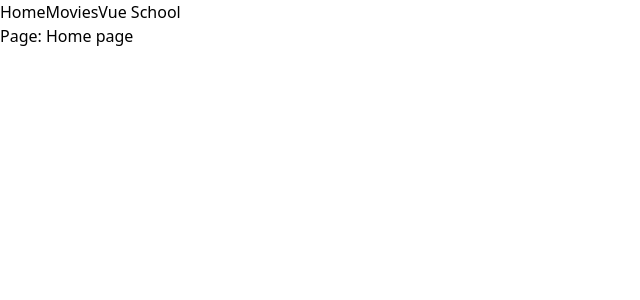
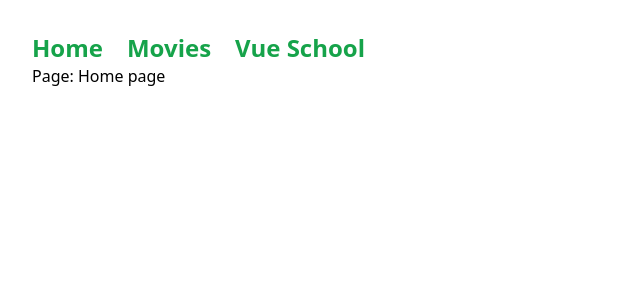
Before and after one commit to MichelleH17/nuxt3-fundamentals, a Nuxt app: page / in a window 1280 px wide. Shown: the top 300 px of the page, without its empty margins (0-640 px from the left). Built offline with nearby package versions, Linux system fonts and the light colour scheme.

Commit message:
Style links

```diff
--- a/app.vue
+++ b/app.vue
@@ -1,9 +1,11 @@
 <template>
-  <div>
+  <div class="m-8">
     <NuxtRouteAnnouncer />
-    <NuxtLink to="/">Home</NuxtLink>
-    <NuxtLink to="/movies">Movies</NuxtLink>
-    <NuxtLink to="https://vueschool.io/">Vue School</NuxtLink>
+    <div class="flex space-x-6">
+      <NuxtLink class="text-2xl font-semibold text-green-600 hover:text-green-800" to="/">Home</NuxtLink>
+      <NuxtLink class="text-2xl font-semibold text-green-600 hover:text-green-800" to="/movies">Movies</NuxtLink>
+      <NuxtLink class="text-2xl font-semibold text-green-600 hover:text-green-800" to="https://vueschool.io/">Vue School</NuxtLink>
+    </div>
     <NuxtPage />
   </div>
 </template>
```
